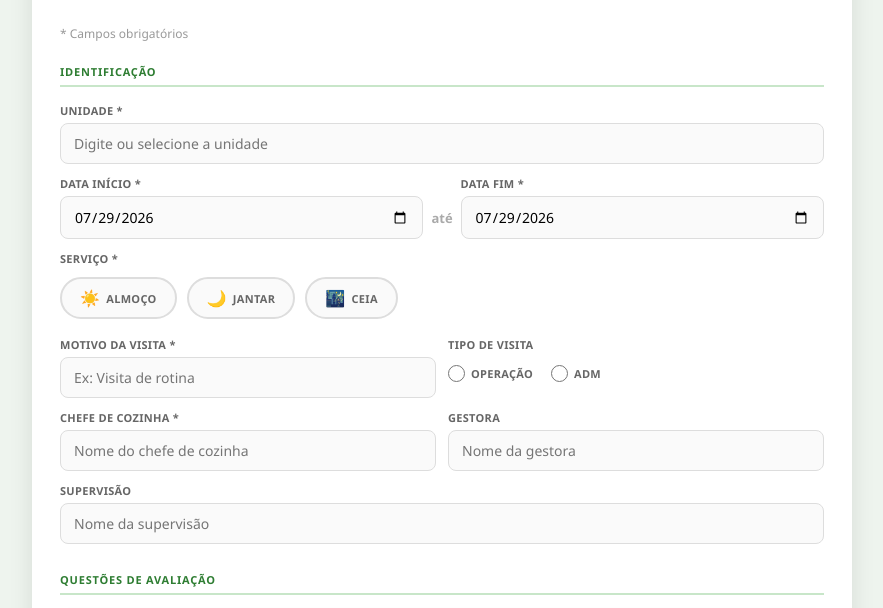
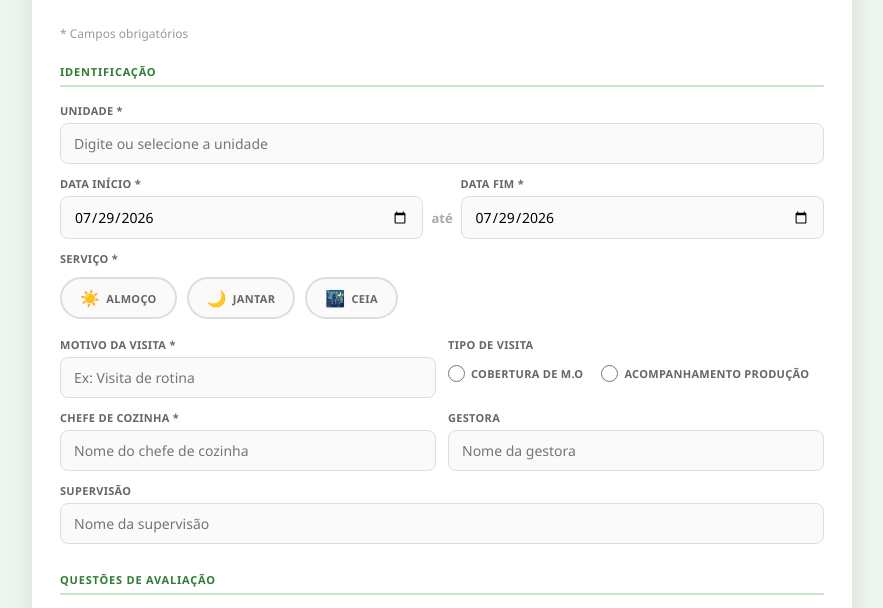
Before and after one commit to palomamiranda-arch/nutrisaude-relatorio-padroes, a plain HTML site: page index.html in a window 1280 px wide. Shown: the part 115-723 px from the top of the page, without its empty margins (198-1081 px from the left). Drawn offline with Linux system fonts and the light colour scheme; no server answers.

Commit message:
Add files via upload

```diff
--- a/index.html
+++ b/index.html
@@ -208,8 +208,8 @@ input:focus, textarea:focus, select:focus { outline: none; border-color: #43a047
           <div class="field">
             <label>Tipo de visita</label>
             <div class="radio-group">
-              <label class="radio-label"><input type="radio" name="tipo" value="Operação"> Operação</label>
-              <label class="radio-label"><input type="radio" name="tipo" value="ADM"> ADM</label>
+              <label class="radio-label"><input type="radio" name="tipo" value="Cobertura de M.O"> Cobertura de M.O</label>
+              <label class="radio-label"><input type="radio" name="tipo" value="Acompanhamento Produção"> Acompanhamento Produção</label>
             </div>
           </div>
         </div>
```
